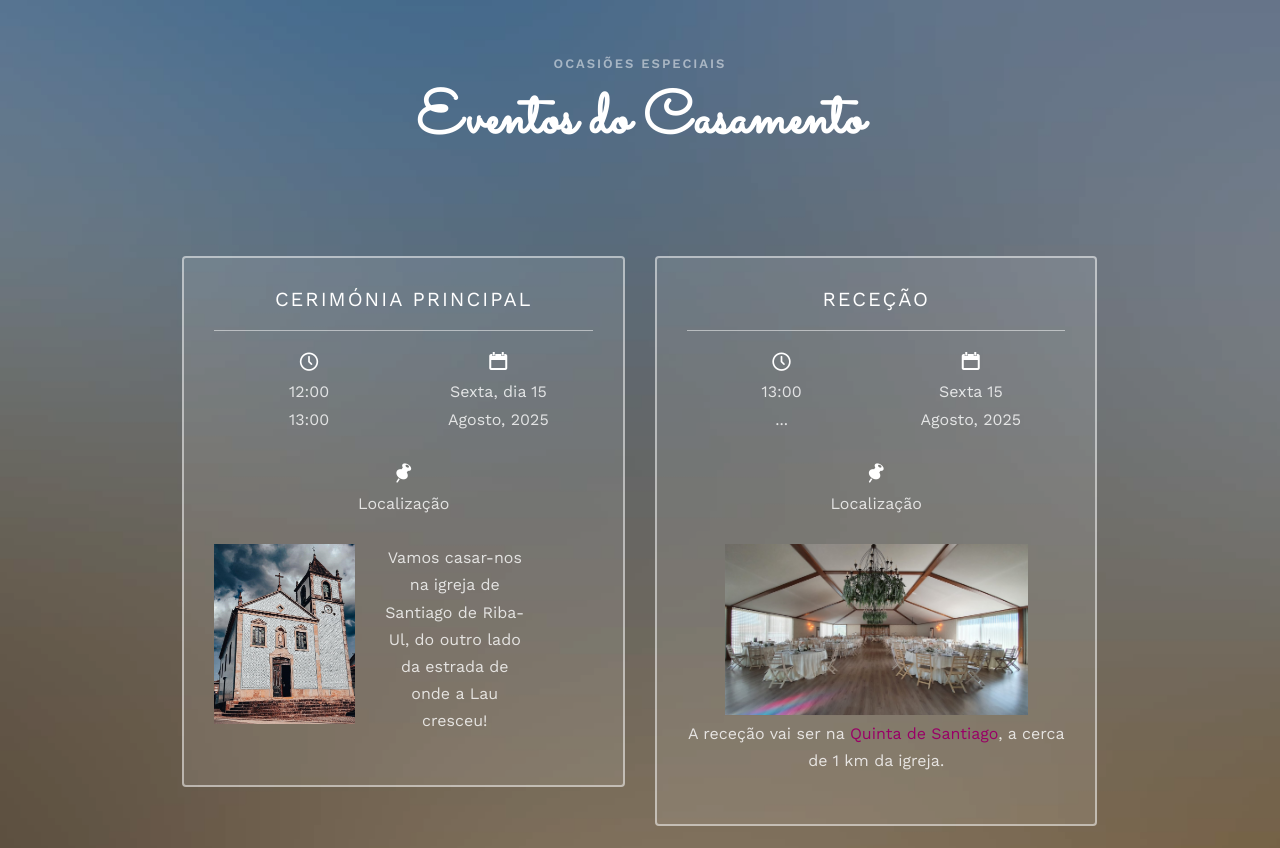
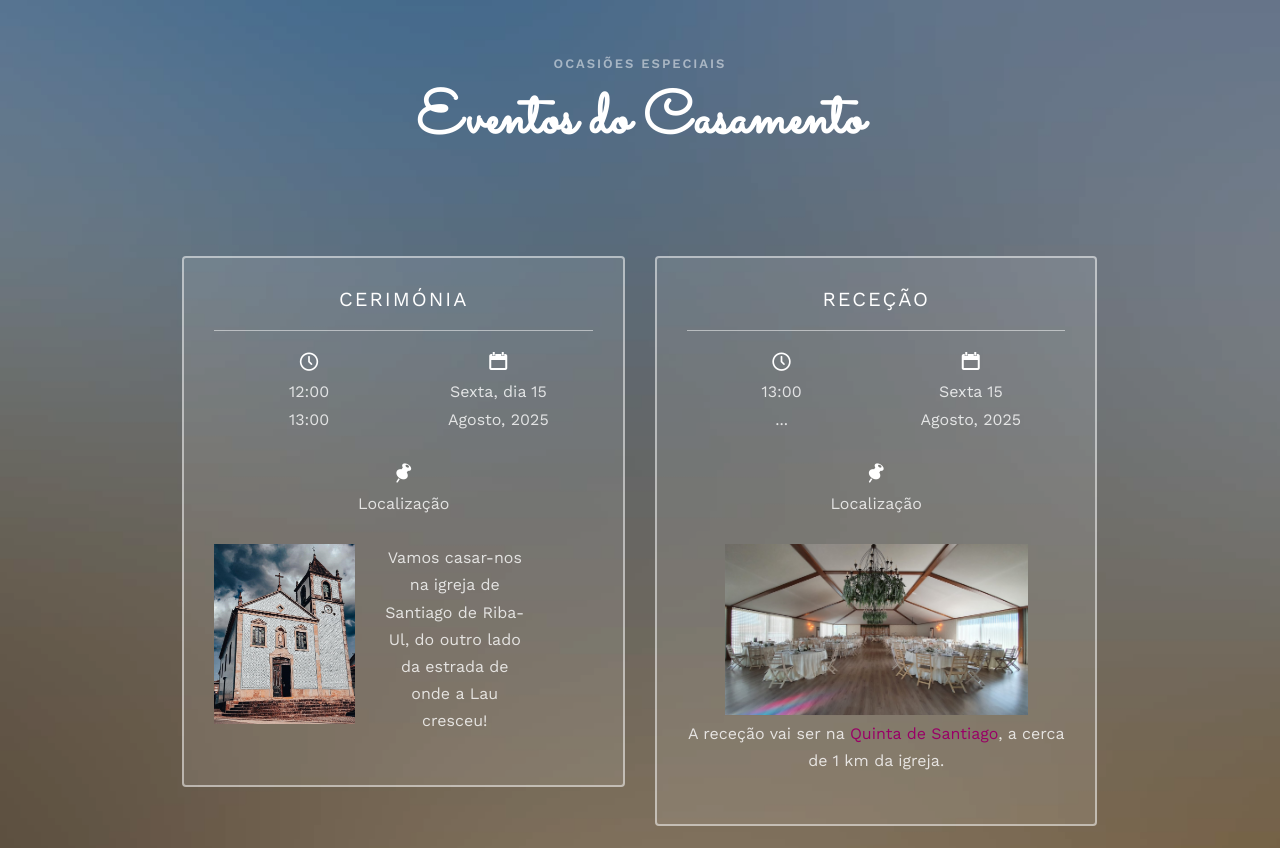
Before and after one commit to AJPreto/lauetoze, a Flask app: page / in a window 1280 px wide. Shown: the part 1553-2401 px from the top of the page. Run offline with Flask 3, Linux system fonts and the light colour scheme; some libraries are stand-ins or nearby versions; some web fonts are replaced.

Commit message:
Removed word

```diff
--- a/lauetoze/templates/index.html
+++ b/lauetoze/templates/index.html
@@ -150,7 +150,7 @@
 								<div class="event-wrap animate-box">
 									<!-- Image added here -->
 
-									<h3>Cerimónia principal</h3>
+									<h3>Cerimónia</h3>
 									<div class="event-col">
 										<i class="icon-clock"></i>
 										<span>12:00</span>
```
